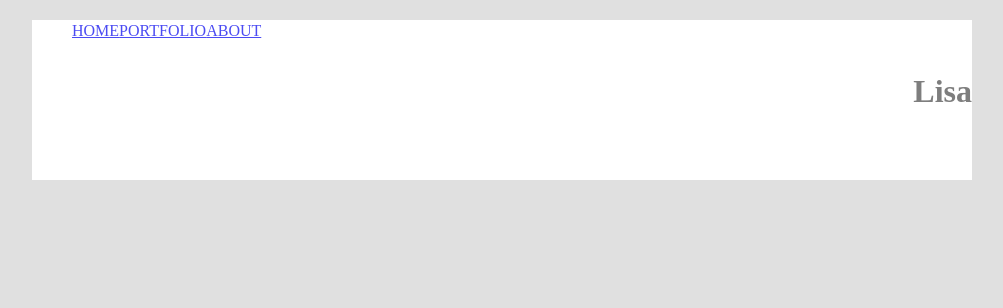
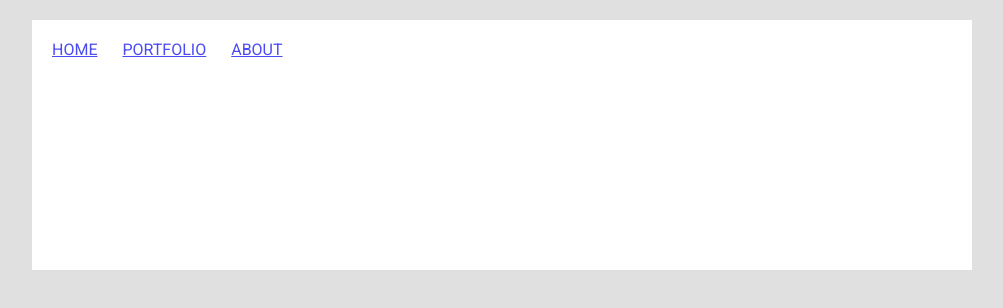
Before and after one commit to Lisa-Ho7/Assignment-3-Lisa, a plain HTML site: page index.html in a window 1280 px wide. Shown: the whole page, without its empty margins (138-1141 px from the left). Drawn offline with Linux system fonts and the light colour scheme.

Commit message:
evrythinggg

```diff
--- a/index.html
+++ b/index.html
@@ -5,6 +5,9 @@
       <meta name="viewport" content="width=device-width, initial-scale=1.0">
     <title>Assignment 3: Developement Website</title>
 
+    <link rel="preconnect" href="https://fonts.googleapis.com">
+    <link rel="preconnect" href="https://fonts.gstatic.com" crossorigin>
+    <link href="https://fonts.googleapis.com/css2?family=Roboto:ital,wght@0,100;0,300;0,400;0,500;0,700;0,900;1,100;1,300;1,400;1,500;1,700;1,900&display=swap" rel="stylesheet">
 <style>
   #header,
   #footer,
@@ -13,7 +16,7 @@
   body {
     background-color: #E0E0E0;
     color: #484848;
-    font-family: "Roboto" Times, serif;
+   font-family: "Roboto", sans-serif;
     line-height: 1.4em;
     margin: 0xp;
   }
@@ -25,7 +28,7 @@
 
   }
 #header {
-    height: 160px;
+    height: 250px;
     background-image: url('headerimagegirl.png');
     background-position: center;
     background-color: white;
@@ -33,16 +36,24 @@
 
   }
   #nav {
+     display: flex;
+    align-items: center;
     background-color: white;
-
+    padding: 0 20px;
+    height: 60px;
 
   }
 
   #nav ul {
    list-style: none;
     display: flex;
-    padding: 8;
+    padding: 0;
+    margin: 0;
 
+  }
+
+  #nav li {
+    margin-right: 25px;
   }
    h1 {
 
@@ -63,9 +74,8 @@
                     <li><a href="/">ABOUT</a></li>
                 </ul>
      </div>
-      <h1>Lisa</h1>
-
     </div>
+ </div>
   </body>
 
  </html>
```
